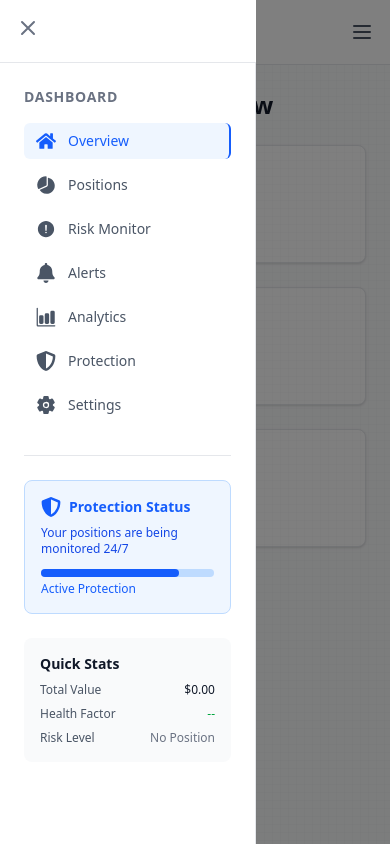
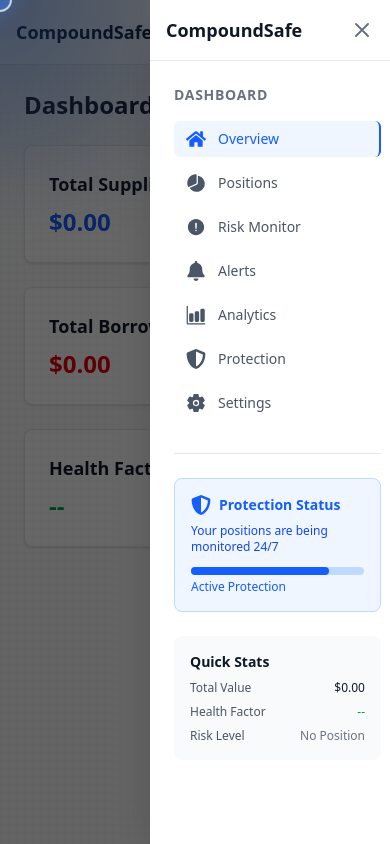
Before and after one commit to vector-10/compound-safe, a Next.js app: page /dashboard in a window 390 px wide. Both pictures are taken after a click on the button 362 px from the left and 32 px from the top of the page. Built offline with nearby package versions, Linux system fonts and the light colour scheme; no server answers; what wagmi would draw is missing.

Commit message:
chore: updates

```diff
--- a/app/dashboard/components/DashboardLayout.tsx
+++ b/app/dashboard/components/DashboardLayout.tsx
@@ -1,6 +1,6 @@
 'use client';
 
-import { useState } from 'react';
+import { useState, useEffect } from 'react';
 import DashboardHeader from './DashboardHeader';
 import DashboardSidebar from './DashboardSidebar';
 
@@ -20,10 +20,22 @@
           <DashboardSidebar />
         </div>
 
+        {/* Mobile overlay */}
         {sidebarOpen && (
-          <div className="lg:hidden fixed inset-0 z-50 bg-black/50" onClick={() => setSidebarOpen(false)}>
-            <div className="fixed left-0 top-0 h-full w-64 bg-white dark:bg-gray-900" onClick={(e) => e.stopPropagation()}>
-              <div className="p-4 border-b border-gray-200 dark:border-gray-800">
+          <div
+            className="lg:hidden fixed inset-0 z-40 bg-black/60 bg-opacity-50"
+            onClick={() => setSidebarOpen(false)}
+          />
+        )}
+
+        {/* Mobile sidebar - Always in DOM for smooth animation */}
+        <div className={`lg:hidden fixed top-0 right-0 h-full w-60 bg-white dark:bg-gray-900 shadow-2xl z-50 transform transition-transform duration-300 ease-in-out overflow-hidden ${
+          sidebarOpen ? 'translate-x-0' : 'translate-x-full'
+        }`}>
+          <div className="p-4 border-b border-gray-200 dark:border-gray-800 flex justify-between items-center">
+            <div className="flex items-center space-x-2">
+              <span className="text-lg font-semibold text-gray-900 dark:text-white">CompoundSafe</span>
+            </div>
             <button
               onClick={() => setSidebarOpen(false)}
               className="text-gray-500 hover:text-gray-700 dark:hover:text-gray-300"
@@ -33,10 +45,10 @@
               </svg>
             </button>
           </div>
+          <div className="overflow-y-auto h-full pb-20">
             <DashboardSidebar />
           </div>
         </div>
-        )}
 
         <main className="flex-1 lg:ml-0">
           <div className="p-6 lg:p-8">
--- a/components/CursorEffects.tsx
+++ b/components/CursorEffects.tsx
@@ -1,14 +1,20 @@
 'use client'
 
 import { useEffect, useRef, useState } from 'react'
+import { usePathname } from 'next/navigation'
 
 export function CursorEffects() {
+  const pathname = usePathname();
   const cursorRef = useRef<HTMLDivElement>(null)
   const cursorDotRef = useRef<HTMLDivElement>(null)
   const glowRef = useRef<HTMLDivElement>(null)
   const [isMobile, setIsMobile] = useState(false)
 
+  const shouldDisable = pathname?.startsWith('/dashboard')
+
+
   useEffect(() => {
+    if (shouldDisable) return;
 
     const checkMobile = () => {
       setIsMobile(window.innerWidth < 768 || 'ontouchstart' in window)
--- a/lib/wagmi.ts
+++ /dev/null
@@ -1,16 +0,0 @@
-import { getDefaultConfig } from '@rainbow-me/rainbowkit';
-import {
-  mainnet,
-  sepolia,
-} from 'wagmi/chains';
-
-export const config = getDefaultConfig({
-  appName: 'CompoundSafe',
-  projectId: process.env.NEXT_PUBLIC_WALLETCONNECT_PROJECT_ID!,
-  chains: [
-    mainnet,
-    sepolia,
-    ...(process.env.NODE_ENV === 'development' ? [sepolia] : []),
-  ],
-  ssr: true,
-});
```
Lines whose indentation alone changed are shown as unchanged.
